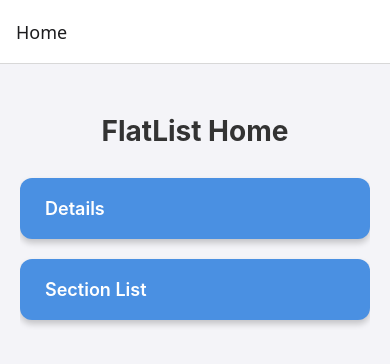
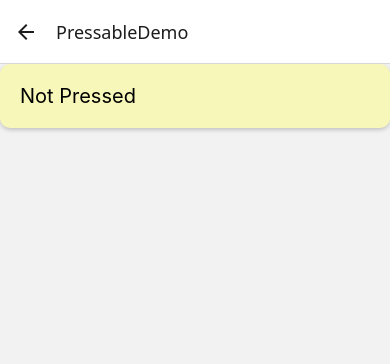
Before and after one commit to Yugsingh05/firstapp, a React Native app: screen /PressableDemo in a window 390 px wide. Shown: the top 364 px of the page. Built offline with nearby package versions, Linux system fonts and the light colour scheme.

Commit message:
feat: add PressableDemo component and integrate into navigation

```diff
--- a/src/components/FLatList/FlatListHome.tsx
+++ b/src/components/FLatList/FlatListHome.tsx
@@ -9,6 +9,7 @@ type HomeScreenNavigationProp = StackNavigationProp<FlatListNavigationProps, 'Ho
 const Pages = [
   { id: '1', title: 'Details', path: 'Details' },
   { id: '2', title: 'Section List', path: 'SectionList' },
+  { id: '3', title: 'Pressable Demo', path: 'PressableDemo' },
 ];
 
 const FlatListHome = () => {
--- a/src/components/FLatList/main.tsx
+++ b/src/components/FLatList/main.tsx
@@ -3,11 +3,13 @@ import React from 'react'
 import FlatListHome from './FlatListHome'
 import { FlatListDetails } from './FlatListDetails'
 import SectionListDemo from '../SectionList/main'
+import PressableDemo from '../Pressable'
 
 export type FlatListNavigationProps = {
     Home : undefined,
     Details : undefined,
-    SectionList : undefined
+    SectionList : undefined,
+    PressableDemo : undefined
 }
 
 const Stack = createStackNavigator<FlatListNavigationProps>();
@@ -18,6 +20,7 @@ const FlatListDemo = () => {
         <Stack.Screen name="Home" component={FlatListHome} />
         <Stack.Screen name="Details" component={FlatListDetails} />
         <Stack.Screen name="SectionList" component={SectionListDemo} />
+        <Stack.Screen name="PressableDemo" component={PressableDemo} />
     </Stack.Navigator>
   )
 }
--- /dev/null
+++ b/src/components/Pressable.tsx
@@ -0,0 +1,36 @@
+import React from 'react'
+import { Pressable, Text, StyleSheet } from 'react-native'
+
+const PressableDemo : React.FC= () => {
+  return (
+   <Pressable style={({ pressed }) => [
+    styles.container,
+    { backgroundColor: pressed ? 'blue' : '#ff45', padding: 20 },
+   ]}>
+    {({pressed}) => (
+      <Text style={[styles.text, pressed && styles.pressed]}>{pressed ? 'Pressed' : 'Not Pressed'}</Text>
+    )}
+   </Pressable>
+  )
+}
+
+const styles = StyleSheet.create({
+  container: {
+    padding: 20,
+    borderRadius: 10,
+    shadowColor: '#000',
+    shadowOffset: { width: 0, height: 2 },
+    shadowOpacity: 0.2,
+    shadowRadius: 4,
+    elevation: 5,
+  },
+  text: {
+    fontSize: 20,
+    color: 'black',
+  },
+  pressed: {
+    color: 'red',
+  },
+})
+
+export default PressableDemo
```
